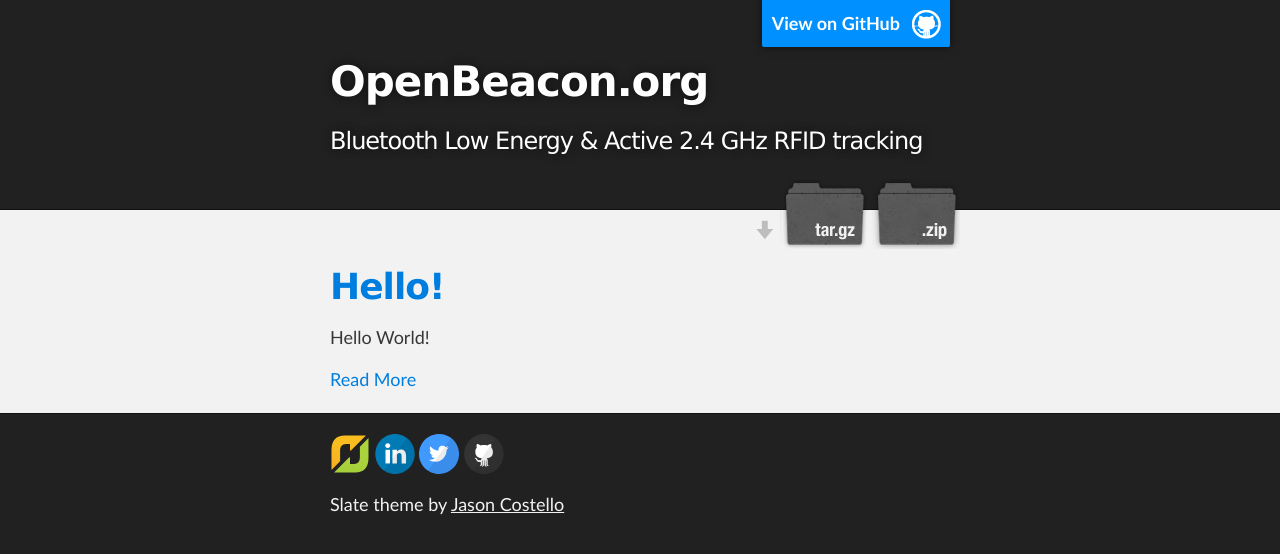
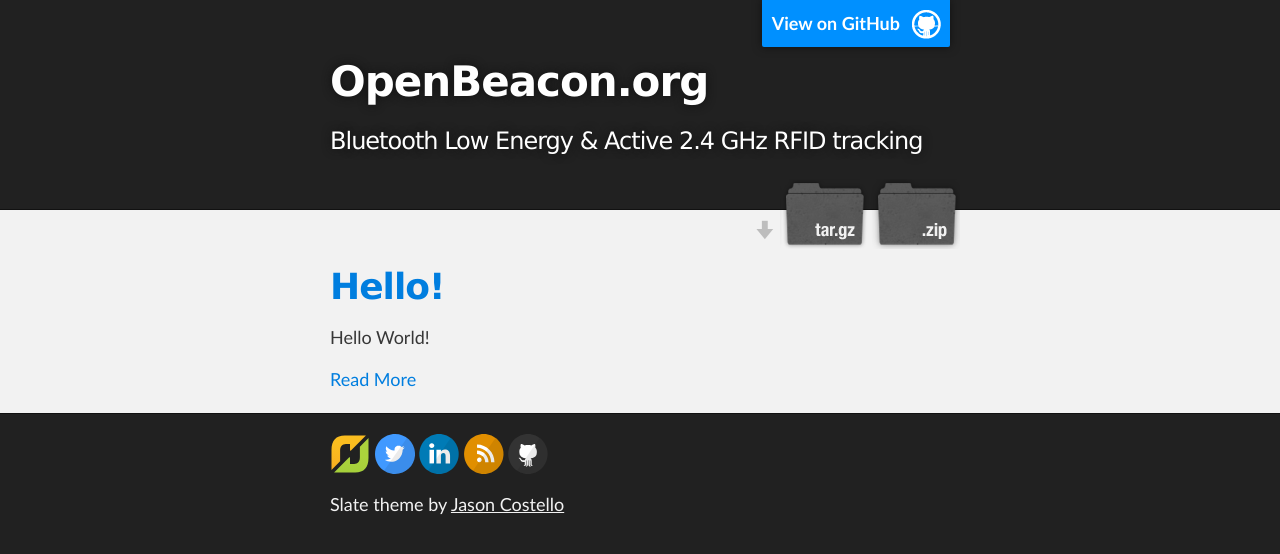
Before and after one commit to meriac/openbeacon-ng, a Jekyll site: the page built from index.html, in a window 1280 px wide. Shown: the top 554 px of the page. Built offline with Jekyll 4.4.1, drawn with Linux system fonts in a browser that asks for light colours.

Commit message:
reordered social icons and fixed linked-in link sharing

```diff
--- a/_config.yml
+++ b/_config.yml
@@ -27,7 +27,7 @@
   linkedin: OpenBeacon.org
   flattr: OpenBeacon
   pinterest:
-  rss: # just type anything here for a working RSS icon, make sure you set the "url" above!
+  rss: enable
   twitter: FoolsDelight
   stackoverflow: # your stackoverflow profile, e.g. "users/50476/bart-kiers"
 
--- a/_includes/svg-icons.html
+++ b/_includes/svg-icons.html
@@ -1,12 +1,12 @@
           {% if site.footer-links.flattr %}<a href="https://flattr.com/submit/auto?user_id={{ site.footer-links.flattr }}&url={{ site.url | cgi_escape }}&hidden=1&title={{ page.title | cgi_escape }}">{% include svg-icons/flattr.html %}</a>{% endif %}
+          {% if site.footer-links.twitter %}<a href="https://twitter.com/share?text={{ page.title | cgi_escape }}+%40{{ site.footer-links.twitter }}&url={{ site.url | cgi_escape }}{{ page.url | cgi_escape }}{% if page.social_tags %}&hashtags={{ page.social_tags | cgi_escape }}{% endif %}">{% include svg-icons/twitter.html %}</a>{% endif %}
           {% if site.footer-links.email %}<a href="mailto:{{ site.footer-links.email }}">{% include svg-icons/email.html %}</a>{% endif %}
           {% if site.footer-links.dribbble %}<a href="http://dribbble.com/{{ site.footer-links.dribbble }}">{% include svg-icons/dribbble.html %}</a>{% endif %}
           {% if site.footer-links.facebook %}<a href="http://facebook.com/{{ site.footer-links.facebook }}">{% include svg-icons/facebook.html %}</a>{% endif %}
           {% if site.footer-links.flickr %}<a href="http://flickr.com/{{ site.footer-links.flickr }}">{% include svg-icons/flickr.html %}</a>{% endif %}
           {% if site.footer-links.instagram %}<a href="http://instagram.com/{{ site.footer-links.instagram }}">{% include svg-icons/instagram.html %}</a>{% endif %}
-          {% if site.footer-links.linkedin %}<a href="http://linkedin.com/shareArticle?mini=true&url={{ site.url | cgi_escape }}{{ page.url | cgi_escape }}&title={{ page.title | cgi_escape }}&source={{ site.footer-links.linkedin | cgi_escape }}">{% include svg-icons/linkedin.html %}</a>{% endif %}
+          {% if site.footer-links.linkedin %}<a href="https://linkedin.com/shareArticle?mini=true&url={{ site.url | cgi_escape }}{{ page.url | cgi_escape }}&title={{ page.title | cgi_escape }}&source={{ site.footer-links.linkedin | cgi_escape }}">{% include svg-icons/linkedin.html %}</a>{% endif %}
           {% if site.footer-links.pinterest %}<a href="http://pinterest.com/{{ site.footer-links.pinterest }}">{% include svg-icons/pinterest.html %}</a>{% endif %}
+          {% if site.footer-links.stackoverflow %}<a href="http://stackoverflow.com/{{ site.footer-links.stackoverflow }}">{% include svg-icons/stackoverflow.html %}</a>{% endif %}
           {% if site.footer-links.rss %}<a href="{{ site.baseurl }}/feed.xml">{% include svg-icons/rss.html %}</a>{% endif %}
-          {% if site.footer-links.twitter %}<a href="http://twitter.com/{{ site.footer-links.twitter }}">{% include svg-icons/twitter.html %}</a>{% endif %}
-          {% if site.footer-links.stackoverflow %}<a href="http://stackoverflow.com/{{ site.footer-links.stackoverflow }}">{% include svg-icons/stackoverflow.html %}</a>{% endif %}
-          {% if site.footer-links.github %}<a href="http://github.com/{{ site.footer-links.github }}">{% include svg-icons/github.html %}</a>{% endif %}
+          {% if site.footer-links.github %}<a href="https://github.com/{{ site.footer-links.github }}">{% include svg-icons/github.html %}</a>{% endif %}
--- a/_layouts/default.html
+++ b/_layouts/default.html
@@ -5,11 +5,12 @@
     <meta http-equiv="X-UA-Compatible" content="chrome=1" />
 
     <meta name="author" content="{{ site.name }}" />
-    <meta name="description" content="{{ site.description }}">
+    <meta name="description" content="{{ site.description }}" />
 
     <title>{% if page.title %}{{ page.title }} – {% endif %}{{ site.name }} – {{ site.description }}</title>
 
-    <link rel="stylesheet" type="text/css" media="screen" href="/stylesheets/stylesheet.css">
+    <link rel="stylesheet" type="text/css" media="screen" href="/stylesheets/stylesheet.css" />
+    <link type="application/atom+xml" rel="alternate" href="/feed.xml" />
   </head>
 
   <body>
--- a/index.html
+++ b/index.html
@@ -1,6 +1,7 @@
 ---
 layout: default
 title: Bluetooth Low Energy
+social_tags: physical-web,BLE
 ---
 
 <div class="posts">
```
